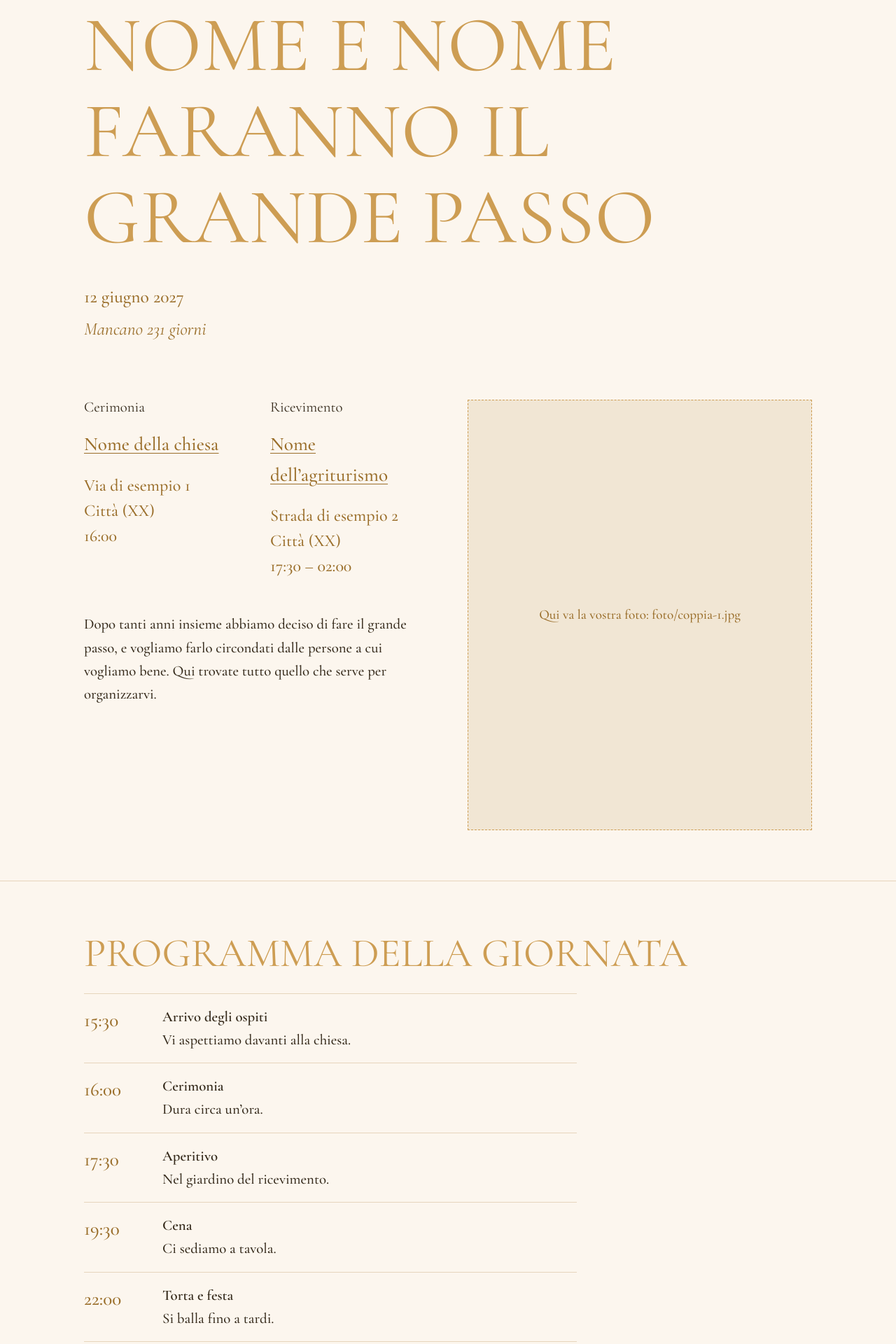
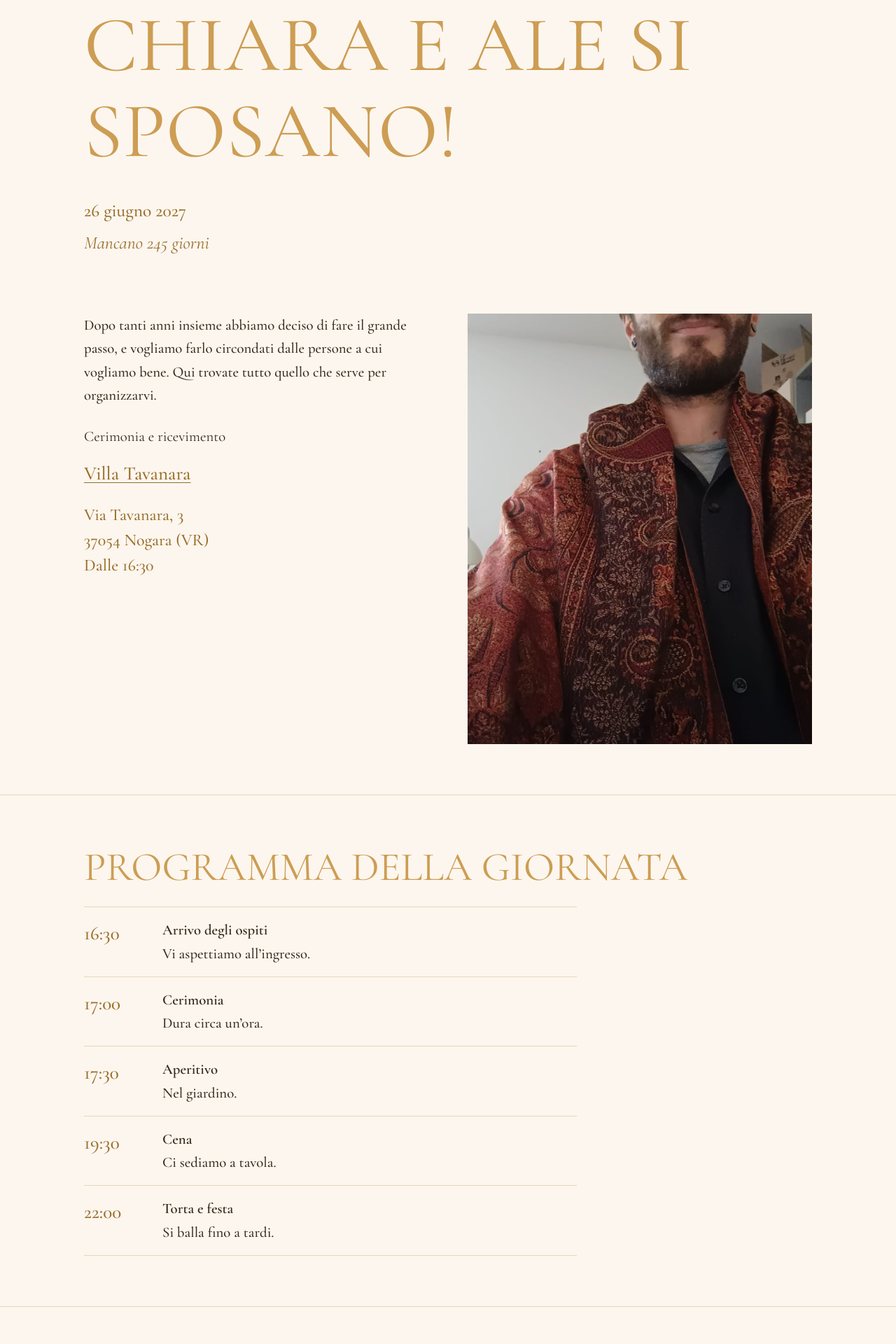
Before and after one commit to Chiara-Ale/Chiara-Ale.github.io, a plain HTML site: page index.html in a window 1280 px wide. Shown: the part 135-2055 px from the top of the page at 70% size. Drawn offline with nearby package versions, Linux system fonts and the light colour scheme.

Commit message:
fixes and photos

```diff
--- a/index.html
+++ b/index.html
@@ -4,7 +4,7 @@
 <meta charset="utf-8">
 <meta name="viewport" content="width=device-width, initial-scale=1">
 <meta name="robots" content="noindex, nofollow">
-<title>Nome e Nome faranno il grande passo</title>
+<title>Chiara e Ale si Sposano!</title>
 <link rel="preconnect" href="https://fonts.googleapis.com">
 <link rel="preconnect" href="https://fonts.gstatic.com" crossorigin>
 <link href="https://fonts.googleapis.com/css2?family=Cormorant+Garamond:ital,wght@0,400;0,500;0,600;1,400&display=swap" rel="stylesheet">
@@ -68,10 +68,10 @@ details p{margin:.6rem 0 0}
 .photo.empty::after{content:"Qui va la vostra foto: " attr(data-slot)}
 .band{padding-top:4.5rem}
 #dove{border-top:0;padding-top:1rem}
-.intro{margin:3rem 0 0}
 .dove-grid{display:grid;gap:2.5rem}
 @media(min-width:900px){.dove-grid{grid-template-columns:1fr 1fr;gap:3.5rem;align-items:start}}
 .dove-grid .cols{grid-template-columns:1fr 1fr;max-width:none}
+.dove-grid .cols.single{grid-template-columns:1fr}
 footer{padding:3rem 0;border-top:1px solid var(--line);color:var(--gold-deep);font-size:1.5rem}
 footer p{margin:0}
 @media(prefers-reduced-motion:reduce){html{scroll-behavior:auto}.btn{transition:none}}
@@ -90,40 +90,35 @@ footer p{margin:0}
 </div></nav>
 
 <header class="hero"><div class="wrap">
-  <h1>Nome e Nome faranno il grande passo</h1>
+  <h1>Chiara e Ale si Sposano!</h1>
   <div class="meta">
-    <p>12 giugno 2027</p>
+    <p>26 giugno 2027</p>
     <p id="count" aria-live="polite"></p>
   </div>
 </div></header>
 
 <section id="dove"><div class="wrap dove-grid">
   <div>
-  <div class="cols">
+  <p class="lead">Dopo tanti anni insieme abbiamo deciso di fare il grande passo, e vogliamo farlo circondati dalle persone a cui vogliamo bene. Qui trovate tutto quello che serve per organizzarvi.</p>
+  <div class="cols single">
     <div>
-      <h3>Cerimonia</h3>
-      <a class="name" href="https://www.google.com/maps/search/?api=1&amp;query=Via+Esempio+1+Citta" target="_blank" rel="noopener">Nome della chiesa</a>
-      <p>Via di esempio 1<br>Città (XX)<br>16:00</p>
-    </div>
-    <div>
-      <h3>Ricevimento</h3>
-      <a class="name" href="https://www.google.com/maps/search/?api=1&amp;query=Strada+Esempio+2+Citta" target="_blank" rel="noopener">Nome dell’agriturismo</a>
-      <p>Strada di esempio 2<br>Città (XX)<br>17:30 – 02:00</p>
+      <h3>Cerimonia e ricevimento</h3>
+      <a class="name" href="https://www.google.com/maps/place/VILLA+TAVANARA+Dimora+Storica/@45.176401,11.119648,17z/data=!3m1!4b1!4m6!3m5!1s0x477f71a92d9b595b:0x6825ed0a03a0e19d!8m2!3d45.176401!4d11.1222229!16s%2Fg%2F11cjkpd24b?entry=ttu&g_ep=EgoyMDI2MTAyMC4wIKXMDSoASAFQAw%3D%3D" target="_blank" rel="noopener">Villa Tavanara</a>
+      <p>Via Tavanara, 3<br>37054 Nogara (VR)<br>Dalle 16:30</p>
     </div>
   </div>
-  <p class="lead intro">Dopo tanti anni insieme abbiamo deciso di fare il grande passo, e vogliamo farlo circondati dalle persone a cui vogliamo bene. Qui trovate tutto quello che serve per organizzarvi.</p>
   </div>
-  <figure class="photo portrait" data-slot="foto/coppia-1.jpg">
-    <img src="foto/coppia-1.jpg" alt="Nome e Nome insieme" width="1000" height="1250" onerror="this.parentNode.classList.add('empty')">
+  <figure class="photo portrait" data-slot="foto/coppia-1.jpeg">
+    <img src="foto/coppia-1.jpeg" alt="Chiara e Ale insieme" width="1000" height="1250" onerror="this.parentNode.classList.add('empty')">
   </figure>
 </div></section>
 
 <section id="programma"><div class="wrap">
   <h2>Programma della giornata</h2>
   <ul class="rows">
-    <li><time>15:30</time><div><strong>Arrivo degli ospiti</strong><br>Vi aspettiamo davanti alla chiesa.</div></li>
-    <li><time>16:00</time><div><strong>Cerimonia</strong><br>Dura circa un’ora.</div></li>
-    <li><time>17:30</time><div><strong>Aperitivo</strong><br>Nel giardino del ricevimento.</div></li>
+    <li><time>16:30</time><div><strong>Arrivo degli ospiti</strong><br>Vi aspettiamo all’ingresso.</div></li>
+    <li><time>17:00</time><div><strong>Cerimonia</strong><br>Dura circa un’ora.</div></li>
+    <li><time>17:30</time><div><strong>Aperitivo</strong><br>Nel giardino.</div></li>
     <li><time>19:30</time><div><strong>Cena</strong><br>Ci sediamo a tavola.</div></li>
     <li><time>22:00</time><div><strong>Torta e festa</strong><br>Si balla fino a tardi.</div></li>
   </ul>
@@ -131,31 +126,30 @@ footer p{margin:0}
 
 <section id="arrivare"><div class="wrap">
   <h2>Come arrivare</h2>
-  <p><strong>In auto.</strong> Uscita autostradale di Città, poi seguire le indicazioni per il ricevimento. Parcheggio gratuito presso la struttura.</p>
-  <p><strong>In treno.</strong> Stazione di Città, a circa 15 minuti di auto. Dopo la cerimonia sarà attiva una navetta (orari da definire).</p>
-  <p><strong>In aereo.</strong> L’aeroporto più vicino è Nome Aeroporto, a circa un’ora di distanza.</p>
+  <p><strong>In auto.</strong> Uscita autostradale di Città, poi seguire le indicazioni per la location. Parcheggio gratuito presso la struttura.</p>
+  <p><strong>In treno.</strong> Stazione di Città, a circa 15 minuti di auto. Sarà attiva una navetta dalla stazione (orari da definire).</p>
 </div></section>
 
 <section id="dormire"><div class="wrap">
   <h2>Dove dormire</h2>
   <p class="lead">In estate la zona si riempie in fretta: prenotate con anticipo.</p>
   <div class="cols">
-    <div><h3>Hotel Esempio</h3><p>A 5 minuti dal ricevimento.</p><p><a href="https://example.com" target="_blank" rel="noopener">Sito web</a></p></div>
+    <div><h3>Hotel Esempio</h3><p>A 5 minuti dalla location.</p><p><a href="https://example.com" target="_blank" rel="noopener">Sito web</a></p></div>
     <div><h3>B&amp;B Esempio</h3><p>Nel centro del paese. Citate il nostro nome per la tariffa dedicata.</p><p><a href="https://example.com" target="_blank" rel="noopener">Sito web</a></p></div>
   </div>
 </div></section>
 
 <div class="wrap band">
-  <figure class="photo wide" data-slot="foto/coppia-2.jpg">
-    <img src="foto/coppia-2.jpg" alt="Nome e Nome in un momento felice" width="1600" height="686" loading="lazy" onerror="this.parentNode.classList.add('empty')">
+  <figure class="photo wide" data-slot="foto/coppia-2.jpeg">
+    <img src="foto/coppia-2.jpeg" alt="Chiara e Ale in un momento felice" width="1600" height="686" loading="lazy" onerror="this.parentNode.classList.add('empty')">
   </figure>
 </div>
 
 <section id="rsvp"><div class="wrap">
   <h2>Confermate la vostra presenza</h2>
   <p class="lead">Fateci sapere entro il <strong>30 aprile 2027</strong> se ci siete, quante persone siete e se avete intolleranze o esigenze alimentari.</p>
-  <a class="btn solid" href="mailto:indirizzo@esempio.it?subject=Conferma%20presenza&amp;body=Nome%20e%20cognome%3A%0AN.%20persone%3A%0AIntolleranze%3A">Conferma via email</a>
-  <!-- Alternativa: sostituite il link sopra con quello di un Google Form -->
+  <!-- Incollate qui il link del vostro form al posto di INSERIRE-IL-LINK -->
+  <a class="btn solid" href="https://forms.gle/INSERIRE-IL-LINK" target="_blank" rel="noopener">Conferma la presenza</a>
 </div></section>
 
 <section id="info"><div class="wrap">
@@ -163,7 +157,7 @@ footer p{margin:0}
   <details><summary>Dress code</summary><p>Elegante, ma comodo: la festa è all’aperto e in giardino. Meglio scarpe adatte a erba o ghiaia.</p></details>
   <details><summary>Lista nozze e regali</summary><p>La vostra presenza è il regalo più bello. Se volete farci un pensiero, potete contribuire al nostro viaggio. IBAN: <em>da inserire</em>.</p></details>
   <details><summary>Possiamo portare i bambini?</summary><p>Certo! Ci sarà uno spazio dedicato a loro. Indicateli nella conferma di presenza.</p></details>
-  <details><summary>E se piove?</summary><p>Il ricevimento ha una sala interna: la festa si farà comunque.</p></details>
+  <details><summary>E se piove?</summary><p>La location ha una sala interna: la festa si farà comunque.</p></details>
   <details><summary>Chi contattare per dubbi?</summary><p>Scriveteci a <a href="mailto:indirizzo@esempio.it">indirizzo@esempio.it</a> oppure chiamate il testimone: <a href="tel:+390000000000">+39 000 000 0000</a>.</p></details>
 </div></section>
 
@@ -174,12 +168,12 @@ footer p{margin:0}
   <p class="hint" id="hint" aria-live="polite"></p>
 </div></section>
 
-<footer><div class="wrap"><p>Nome e Nome · 12 giugno 2027</p></div></footer>
+<footer><div class="wrap"><p>Chiara e Ale · 26 giugno 2027</p></div></footer>
 
 <script>
 (function(){
   /* Conto alla rovescia */
-  var DATE = new Date("2027-06-12T16:00:00+02:00");
+  var DATE = new Date("2027-06-26T16:30:00+02:00");
   var d = Math.ceil((DATE - new Date()) / 86400000);
   document.getElementById("count").textContent =
     d > 1 ? "Mancano " + d + " giorni" : d === 1 ? "Manca un giorno" : d === 0 ? "È oggi!" : "Grazie di aver festeggiato con noi";
```
Also changed, not shown: foto/coppia-1.jpeg (added), foto/coppia-2.jpeg (added), 1 other file.
